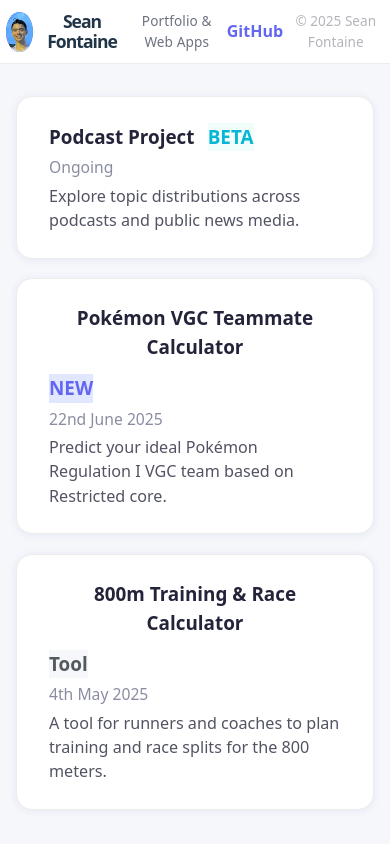
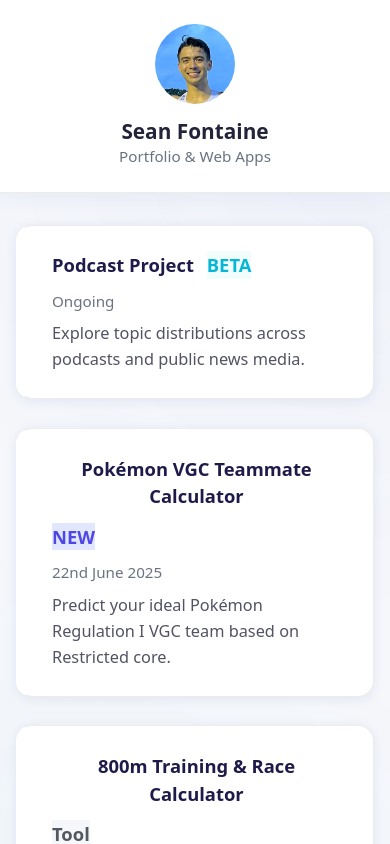
Before and after one commit to spidersocks/developer-site, a React (Vite) app in the folder frontend/tailwindcss4/: page / in a window 390 px wide. Before the commit this address led to /en. Built offline with nearby package versions, Linux system fonts and the light colour scheme.

Commit message:
Changes to homepage layoud

```diff
--- a/frontend/tailwindcss4/src/App.jsx
+++ b/frontend/tailwindcss4/src/App.jsx
@@ -1,25 +1,25 @@
-import { BrowserRouter, Routes, Route, Navigate } from "react-router-dom";
+import { BrowserRouter, Routes, Route } from "react-router-dom";
 import Home from "./pages/Home";
 import EightHundredCalculatorApp from "./apps/EightHundredCalculator/App";
 import PokeTeamPredictorApp from "./apps/PokeTeamPredictor/App";
 import PodcastProjectApp from "./apps/PodcastProject/App";
 import { Analytics } from "@vercel/analytics/react";
-import React from "react";
 
 export default function App() {
   return (
     <BrowserRouter>
       <Routes>
-        {/* Redirect plain "/" to preferred language if desired, e.g. "en" */}
-        <Route path="/" element={<Navigate to="/en" replace />} />
-        {/* Language-prefixed routes */}
-        <Route path="/en" element={<Home lang="en" />} />
-        <Route path="/zh" element={<Home lang="zh" />} />
+        {/* Homepage (no language prefix) */}
+        <Route path="/" element={<Home />} />
+
+        {/* 800m Calculator (with language support) */}
+        <Route path="/800m-calculator" element={<EightHundredCalculatorApp lang="en" />} />
         <Route path="/en/800m-calculator/*" element={<EightHundredCalculatorApp lang="en" />} />
         <Route path="/zh/800m-calculator/*" element={<EightHundredCalculatorApp lang="zh" />} />
+
+        {/* Other apps (no language prefix) */}
         <Route path="/poke-team-predictor" element={<PokeTeamPredictorApp />} />
         <Route path="/podcast-project/*" element={<PodcastProjectApp />} />
-        {/* More routes here if needed */}
       </Routes>
       <Analytics />
     </BrowserRouter>
--- a/frontend/tailwindcss4/src/apps/EightHundredCalculator/App.css
+++ b/frontend/tailwindcss4/src/apps/EightHundredCalculator/App.css
@@ -6,6 +6,19 @@
   text-align: center;
   color-scheme: light;
   box-sizing: border-box;
+}
+
+html, body {
+  height: 100%;
+  margin: 0;
+  padding: 0;
+  overscroll-behavior-y: contain;
+}
+
+body {
+  background: #f5f7fb;
+  min-height: 100%;
+  position: relative;
 }
 
 .calculator-app-wrapper {
--- a/frontend/tailwindcss4/src/index.css
+++ b/frontend/tailwindcss4/src/index.css
@@ -4,11 +4,6 @@
   font-family: system-ui, Avenir, Helvetica, Arial, sans-serif;
   line-height: 1.5;
   font-weight: 400;
-
-  color-scheme: light dark;
-  color: rgba(255, 255, 255, 0.87);
-  background-color: #242424;
-
   font-synthesis: none;
   text-rendering: optimizeLegibility;
   -webkit-font-smoothing: antialiased;
@@ -16,16 +11,12 @@
 }
 
 html, body {
-  height: 100%;
-  margin: 0;
-  padding: 0;
-  overscroll-behavior-y: contain;
+  overflow-x: hidden;
+  width: 100%;
 }
 
-body {
-  background: #f5f7fb;
-  min-height: 100%;
-  position: relative;
+* {
+  box-sizing: border-box;
 }
 
 a {
@@ -64,7 +55,6 @@ button:focus-visible {
 @media (prefers-color-scheme: light) {
   :root {
     color: #213547;
-    background-color: #ffffff;
   }
   a:hover {
     color: #747bff;
@@ -77,7 +67,6 @@ button:focus-visible {
 @media (prefers-color-scheme: dark) {
   :root {
     color: #213547;
-    background-color: #ffffff;
   }
   a:hover {
     color: #747bff;
--- a/frontend/tailwindcss4/src/pages/Home.jsx
+++ b/frontend/tailwindcss4/src/pages/Home.jsx
@@ -1,7 +1,6 @@
 import React from "react";
 import styles from "./Home.module.css";
 
-// Project data
 const projects = [
   {
     title: "800m Training & Race Calculator",
@@ -24,21 +23,14 @@ const projects = [
     badge: "BETA",
     date: "Ongoing",
   },
-  // Add more projects as needed
 ];
 
 export default function Home() {
   return (
-    <>
-      <title>Sean Fontaine | Portfolio & Web Apps</title>
-      <meta
-        name="description"
-        content="Sean Fontaine's personal website and web app portfolio. Explore calculators and projects for athletes, developers, and more."
-      />
-      <link rel="canonical" href="https://www.seanfontaine.dev/" />
     <div className={styles.homeRoot}>
-        {/* Sidebar */}
+      {/* Header Section */}
       <aside className={styles.sidebar}>
+        <div className={styles.sidebarContainer}>
           <div className={styles.sidebarHeader}>
             <div className={styles.avatar}>
               <img
@@ -47,54 +39,48 @@ export default function Home() {
                 className={styles.avatarImg}
               />
             </div>
+            <div>
               <h1 className={styles.name}>Sean Fontaine</h1>
               <div className={styles.tagline}>Portfolio & Web Apps</div>
             </div>
-          <nav className={styles.sidebarNav}>
-            <ul>
-              <li>
-                <a href="https://github.com/spidersocks/developer-site" target="_blank" rel="noopener noreferrer">
-                  GitHub
-                </a>
-              </li>
-              {/* Add more nav links here if needed */}
-            </ul>
-          </nav>
-          <footer className={styles.sidebarFooter}>
-            &copy; {new Date().getFullYear()} Sean Fontaine
-          </footer>
+          </div>
+        </div>
       </aside>
 
       {/* Main Content */}
+      <div className={styles.contentWrapper}>
         <main className={styles.mainContent}>
+          <div className={styles.mainContentContainer}>
             <div className={styles.projects}>
-            {projects.slice().reverse().map((proj, idx) => (
+              {[...projects].reverse().map((project, index) => (
                 <a
+                  href={project.link}
                   className={styles.projectCard}
-                href={proj.link}
-                key={idx}
-                tabIndex={0}
-                aria-label={proj.title}
+                  key={project.title}
+                  aria-label={`View ${project.title}`}
+                  style={{ animationDelay: `${index * 0.1}s` }}
                 >
                   <div className={styles.projectTitle}>
-                  {proj.title}
-                  {proj.badge && (
-                    <span className={styles[`badge${proj.badge}`] || styles.badge}>
-                      {proj.badge}
+                    {project.title}
+                    {project.badge && (
+                      <span className={styles[`badge${project.badge}`] || styles.badge}>
+                        {project.badge}
                       </span>
                     )}
                   </div>
-                {proj.date && (
-                  <div className={styles.projectDate}>{proj.date}</div>
-                )}
-                <div className={styles.projectDesc}>
-                  {proj.description}
-                </div>
+                  <div className={styles.projectDate}>{project.date}</div>
+                  <div className={styles.projectDesc}>{project.description}</div>
                 </a>
               ))}
             </div>
+          </div>
         </main>
+
+        {/* Footer */}
+        <footer className={styles.pageFooter}>
+          © {new Date().getFullYear()} Sean Fontaine
+        </footer>
       </div>
-    </>
+    </div>
   );
 }
--- a/frontend/tailwindcss4/src/pages/Home.module.css
+++ b/frontend/tailwindcss4/src/pages/Home.module.css
@@ -1,190 +1,214 @@
 .homeRoot {
+  display: flex;
+  flex-direction: column;
   min-height: 100vh;
-  display: flex;
-  width: 100%;
-  background: none;
+  position: relative;
+  overflow-x: hidden;
 }
 
-.sidebar {
-  width: 270px;
-  background: #fff;
-  box-shadow: 2px 0 24px 0 rgba(31,38,135,0.06);
+.homeRoot::before {
+  content: '';
+  position: absolute;
+  top: -50%;
+  left: -50%;
+  width: 200%;
+  height: 200%;
+  background:
+    radial-gradient(circle at 70% 30%, rgba(99, 102, 241, 0.03) 0%, transparent 30%),
+    radial-gradient(circle at 30% 70%, rgba(6, 182, 212, 0.03) 0%, transparent 30%);
+  animation: float 15s infinite alternate ease-in-out;
+  z-index: -1;
+}
+
+.contentWrapper {
+  flex: 1;
   display: flex;
   flex-direction: column;
-  align-items: center;
-  padding: 2.5rem 1.2rem 1.2rem 1.2rem;
-  border-right: 1px solid #ececec;
-  min-height: 100vh;
-  z-index: 2;
-  position: relative;
-}
-
-.sidebarHeader {
-  text-align: center;
-  margin-bottom: 2rem;
-}
-
-.avatar {
-  width: 70px;
-  height: 70px;
-  border-radius: 50%;
-  margin: 0 auto 1.1em auto;
-  background: linear-gradient(135deg, #6366f1 60%, #06b6d4 100%);
-  /* You can insert an image here if preferred */
-}
-
-.name {
-  font-size: 1.45rem;
-  font-weight: 800;
-  letter-spacing: -1px;
-  margin-bottom: 0.25em;
-}
-
-.tagline {
-  font-size: 1.01rem;
-  color: #6b7280;
-  font-weight: 500;
-  letter-spacing: 0.1px;
-}
-
-.sidebarNav {
-  margin: 1em 0 2em 0;
-  width: 100%;
-}
-
-.sidebarNav ul {
-  list-style: none;
-  padding: 0;
-  margin: 0;
-}
-
-.sidebarNav li {
-  margin-bottom: 0.7em;
-}
-
-.sidebarNav a {
-  color: #6366f1;
-  font-weight: 600;
-  text-decoration: none;
-  padding: 0.32em 0.3em;
-  border-radius: 0.3em;
-  transition: background 0.16s, color 0.16s;
-}
-
-.sidebarNav a:hover {
-  background: #eef2ff;
-  color: #3730a3;
-}
-
-.sidebarFooter {
-  font-size: 0.93em;
-  color: #b3b5bb;
-  margin-top: auto;
-  text-align: center;
-  padding-bottom: 1.2em;
 }
 
 .mainContent {
   flex: 1;
+  padding: 2rem 0;
+}
+
+.pageFooter {
+  width: 100%;
+  text-align: center;
+  padding: 1.5rem;
+  color: #6b7280;
+  font-size: 0.9rem;
+  border-top: 1px solid #ececec;
+  margin-top: auto;
+}
+
+/* Header/Sidebar Styles */
+.sidebar {
+  width: 100%;
+  min-width: 0;
+  background: #fff;
+  box-shadow: 0 2px 24px rgba(31, 38, 135, 0.06);
   display: flex;
   justify-content: center;
-  align-items: flex-start;
-  padding: 3.5rem 2rem 2rem 2rem;
+  padding: 1.5rem 0;
+  border-bottom: 1px solid #ececec;
+  z-index: 2;
+  position: sticky;
+  top: 0;
 }
 
+.sidebar-container {
+  width: 100%;
+  max-width: 1400px;
+  display: flex;
+  justify-content: space-between;
+  align-items: center;
+  padding: 0 2rem;
+  margin: 0 auto;
+}
+
+.sidebarHeader {
+  display: flex;
+  align-items: center;
+  gap: 1.5rem;
+}
+
+.avatar {
+  width: 60px;
+  height: 60px;
+  border-radius: 50%;
+  overflow: hidden;
+  background: linear-gradient(135deg, #6366f1 60%, #06b6d4 100%);
+  flex-shrink: 0;
+  transition: transform 0.3s ease;
+}
+
+.avatar:hover {
+  transform: scale(1.05);
+}
+
+.avatarImg {
+  width: 100%;
+  height: 100%;
+  object-fit: cover;
+}
+
+.name {
+  font-size: 1.3rem;
+  font-weight: 800;
+  margin-bottom: 0.1em;
+  color: #23243a;
+  transition: color 0.2s ease;
+}
+
+.name:hover {
+  color: #6366f1;
+}
+
+.tagline {
+  font-size: 0.95rem;
+  color: #6b7280;
+  font-weight: 500;
+}
+
+.sidebarNav {
+  display: none;
+}
+
+/* Projects Section */
 .projects {
   width: 100%;
   max-width: 700px;
   display: grid;
   grid-template-columns: 1fr;
-  gap: 2rem;
+  box-sizing: border-box;
+  gap: 2.5rem; /* Increased gap for better separation */
+  margin: 0 auto;
+  padding: 0 2rem;
 }
 
-/* Project Card */
 .projectCard {
   display: block;
   background: #fff;
   border: 1px solid #ececec;
+  border-left: 4px solid transparent; /* Visual hierarchy marker */
   border-radius: 1rem;
-  box-shadow: 0 1px 8px rgba(31,38,135,0.07);
+  box-shadow: 0 2px 12px rgba(31,38,135,0.08);
   text-decoration: none;
   color: #23243a;
-  padding: 1.6em 2em;
-  transition: box-shadow 0.16s, transform 0.16s, border 0.16s;
-  font-weight: 500;
+  padding: 1.8em 2.2em; /* Slightly increased padding */
+  transition: all 0.3s cubic-bezier(0.25, 0.8, 0.25, 1);
   position: relative;
 }
 
-.projectCard:hover, .projectCard:focus {
-  box-shadow: 0 8px 32px 0 rgba(31,38,135,0.11);
-  border: 1.5px solid #6366f1;
-  color: #3730a3;
-  outline: none;
-  transform: translateY(-2px) scale(1.012);
+.projectCard:hover {
+  box-shadow: 0 10px 32px 0 rgba(31,38,135,0.12);
+  border-left-color: #6366f1; /* Accent border on hover */
+  transform: translateX(4px) translateY(-2px);
 }
 
 .projectTitle {
-  font-size: 1.18rem;
+  font-size: 1.2rem; /* Slightly larger */
   font-weight: 700;
-  margin-bottom: 0.52em;
+  margin-bottom: 0.6em;
   display: flex;
   align-items: center;
   flex-wrap: wrap;
   gap: 0.7em;
+  color: #1e1b4b; /* Darker for better contrast */
 }
 
 .projectDesc {
-  font-size: 1.01rem;
+  font-size: 1.02rem; /* Slightly larger */
   color: #525363;
   font-weight: 400;
   text-align: left;
-}
-
-.avatar {
-  width: 120px;
-  height: 120px;
-  border-radius: 50%;
-  overflow: hidden;
-  margin: 0 auto 1.1em auto;
-  background: linear-gradient(135deg, #6366f1 60%, #06b6d4 100%);
-  display: flex;
-  align-items: center;
-  justify-content: center;
-}
-
-.avatarImg {
-  width: 120px;
-  height: 120px;
-  border-radius: 50%;
-  object-fit: cover;
-  display: block;
+  line-height: 1.6; /* Better readability */
 }
 
 .projectDate {
-  font-size: 0.98em;
-  color: #8a8da1;
-  font-weight: 400;
-  margin-bottom: 0.25em;
-  margin-top: -0.3em;
-  text-align: left; /* Optional: ensures left alignment */
+  font-size: 0.95em;
+  color: #6b7280;
+  margin-bottom: 0.5em;
+  text-align: left;
+  width: 100%;
+  display: block;
+  font-weight: 500; /* Slightly bolder */
 }
 
-/* Badges */
+/* Badges - Enhanced Visual Hierarchy */
 .badge {
   margin-left: 0.6em;
   background: #f1f5f9;
   color: #6366f1;
-  font-size: 0.85em;
-  font-weight: 600;
+  font-size: 0.82em;
+  font-weight: 700; /* Bolder */
   border-radius: 999px;
-  padding: 0.18em 0.9em;
-  vertical-align: middle;
-  letter-spacing: 0.4px;
+  padding: 0.25em 1em;
+  letter-spacing: 0.5px;
+  text-transform: uppercase;
+  position: relative;
+  transition: all 0.2s ease;
+}
+
+.badge::before {
+  content: '';
+  position: absolute;
+  left: 0.6em;
+  top: 50%;
+  transform: translateY(-50%);
+  width: 6px;
+  height: 6px;
+  border-radius: 50%;
+  background: currentColor;
+}
+
+.badge:hover {
+  transform: translateY(-1px);
 }
 
 .badgeNEW {
   background: #e0e7ff;
-  color: #6366f1;
+  color: #4f46e5;
 }
 
 .badgeBETA {
@@ -197,80 +221,77 @@
   color: #545960;
 }
 
-/* Responsive */
+/* Responsive Adjustments */
 @media (max-width: 900px) {
-  .homeRoot {
+  .sidebar-container {
     flex-direction: column;
+    gap: 1.5rem;
+    padding: 1.5rem;
   }
-  .sidebar {
-    width: 100%;
-    min-height: unset;
-    box-shadow: none;
-    border-right: none;
-    border-bottom: 1px solid #ececec;
-    padding: 2rem 1.2rem 1.2rem 1.2rem;
+
+  .sidebarHeader {
+    flex-direction: column;
+    text-align: center;
+    gap: 1rem;
   }
-  .mainContent {
-    padding: 2rem 1rem 1rem 1rem;
+
+  .avatar {
+    width: 100px;
+    height: 100px;
   }
+
   .projects {
-    gap: 1.2rem;
+    padding: 0 1.5rem;
+    gap: 2rem;
+  }
+
+  .projectCard {
+    padding: 1.6em 2em;
   }
 }
 
 @media (max-width: 600px) {
-  .sidebar {
-    flex-direction: row;
-    align-items: center;
-    justify-content: space-between;
-    padding: 0.7rem 0.4rem 0.7rem 0.4rem;
-    width: 100vw;
-    min-height: unset;
+  .avatar {
+    width: 80px;
+    height: 80px;
   }
-  .sidebarHeader {
-    margin-bottom: 0;
-    flex-direction: row;
-    align-items: center;
-    display: flex;
-    gap: 0.8rem;
+
+  .sidebar-container {
+    padding: 1rem;
   }
-  .avatar {
-    width: 40px;
-    height: 40px;
-    margin: 0;
+
+  .projects {
+    padding: 0 1rem;
+    gap: 1.8rem;
   }
-  .avatarImg {
-    width: 40px;
-    height: 40px;
-  }
-  .name {
-    font-size: 1.1rem;
-    margin-bottom: 0;
-    font-weight: 700;
-  }
-  .tagline {
-    font-size: 0.85rem;
-    margin-bottom: 0;
-  }
-  .sidebarNav {
-    margin: 0;
-    width: auto;
-  }
-  .sidebarNav ul {
-    display: flex;
-    gap: 0.7rem;
-    align-items: center;
-    margin: 0;
-  }
-  .sidebarNav li {
-    margin-bottom: 0;
-  }
-  .sidebarFooter {
-    padding-bottom: 0;
-    margin: 0;
-    font-size: 0.85em;
-    color: #b3b5bb;
-    margin-top: 0;
-    align-self: auto;
+
+  .projectTitle {
+    font-size: 1.15rem;
   }
 }
+
+@keyframes float {
+  100% {
+    transform: translate(5%, 5%);
+  }
+}
+
+/* New: Staggered loading animation */
+@keyframes fadeInUp {
+  from {
+    opacity: 0;
+    transform: translateY(10px);
+  }
+  to {
+    opacity: 1;
+    transform: translateY(0);
+  }
+}
+
+.projectCard {
+  animation: fadeInUp 0.6s both;
+}
+
+.projectCard:nth-child(1) { animation-delay: 0.1s; }
+.projectCard:nth-child(2) { animation-delay: 0.2s; }
+.projectCard:nth-child(3) { animation-delay: 0.3s; }
```
Lines whose indentation alone changed are shown as unchanged.
